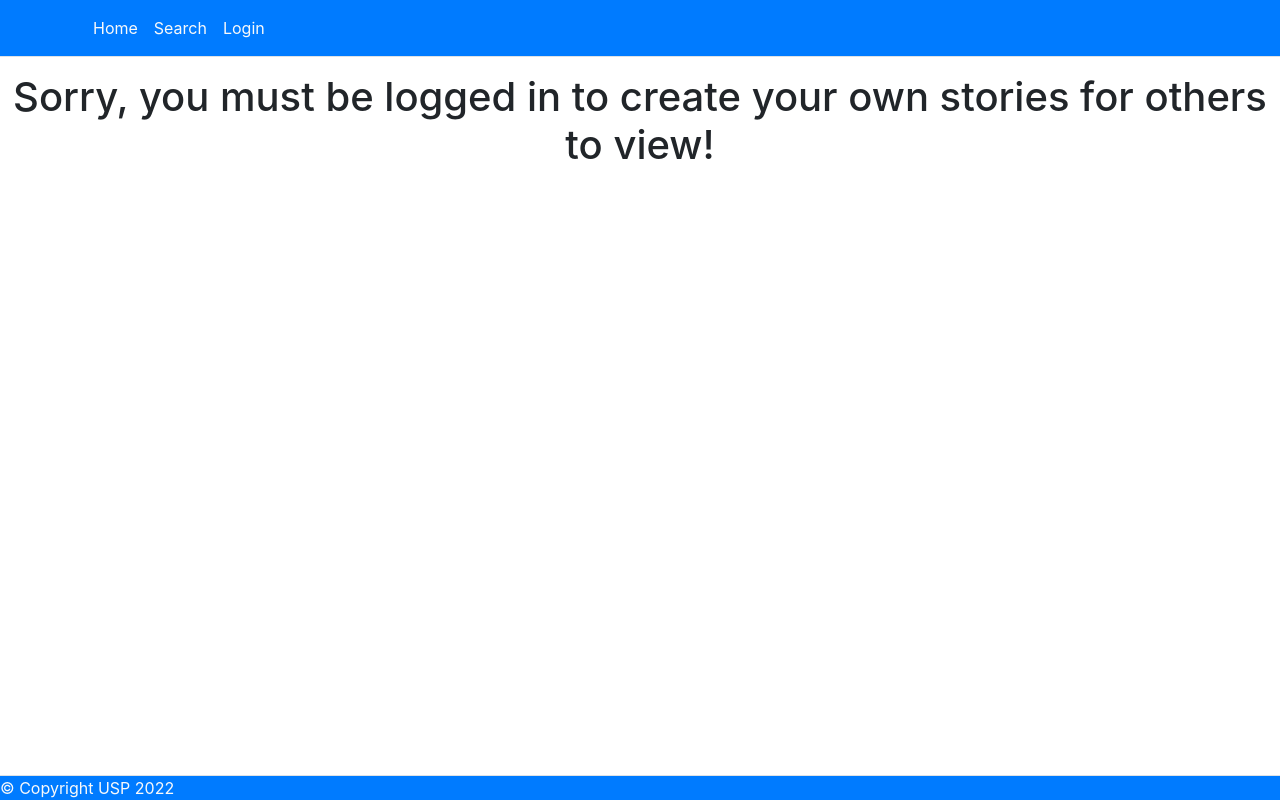
After one commit to IbrahimAli-git/USP-Project, a PHP site: page /CreateStory.php in a window 1280 px wide. The commit adds this page. Run offline with PHP 8.4, Linux system fonts and the light colour scheme.

Commit message:
Add files via upload

```diff
--- /dev/null
+++ b/USP-Project-main/CreateStory.php
@@ -0,0 +1,180 @@
+<?php
+session_start();
+if (isset($_SESSION['id'])) {
+
+
+function getCareers(){
+    $db = new SQLITE3('C:\xampp\Data\USPData.db');
+    $sql = "SELECT careerName FROM Careers";
+    $stmt = $db->prepare($sql);
+    $result = $stmt->execute();
+
+    $arrayResult = [];
+    while ($row = $result->fetchArray()){
+        $arrayResult [] = $row;
+    }
+    return $arrayResult;
+}
+
+?>
+<html lang="en">
+  <head>
+    <meta charset="utf-8">
+    <meta name="viewport" content="width=device-width, initial-scale=1, shrink-to-fit=no">
+    <!-- Bootstrap CSS -->
+    <link rel="stylesheet" href="USP.style.css"/>
+    <link rel="stylesheet" href="https://stackpath.bootstrapcdn.com/bootstrap/4.3.1/css/bootstrap.min.css" integrity="sha384-ggOyR0iXCbMQv3Xipma34MD+dH/1fQ784/j6cY/iJTQUOhcWr7x9JvoRxT2MZw1T" crossorigin="anonymous">
+
+  </head>
+
+  <body class="bgColor">
+	<header>
+			<nav class="navbar navbar-expand-sm navbar-toggleable-sm navbar-light bg-#2dccccad border-bottom box-shadow mb-3 bg-primary">
+					<div class="navbar-collapse collapse d-sm-inline-flex flex-sm-row-reverse">
+					<div class="container">
+                        <ul class="navbar-nav flex-grow-1">
+                        </li>
+                        <li class="nav-item">
+                            <a class="nav-link text-light" href="HomePage.php">Home</a>
+                        </li>
+                        <li class="nav-item">
+                            <a class="nav-link text-light" href="PLACEHOLDER.php">Search</a>
+                        </li>
+                        <li class="nav-item">
+                            <a class="nav-link text-light" href="PLACEHOLDER.php">Login</a>
+                        </li>
+                    </ul>
+                    </div>
+				</div>
+			</nav>
+	</header>
+    </body>
+
+    <div class="container">
+        <br>
+        <br>
+        <br>
+        <form action="createStorySQL.php" method="POST" autocomplete="off">
+
+            <div class="form-group">
+                <label class="control-label col-sm-2" for="title" >Title</label>
+                <div class="col-sm-10">
+                    <input type="title" class="form-control" id="title" placeholder="Enter title" name="title">
+                </div>
+            </div>
+
+            <div class="form-group">
+                <label for="control-label col-sm-2"></label>
+                <div class="col-sm-10">
+                    <h6>Enter text</h6>
+                    <textarea class="form-control" name="body" id="text" cols="30" rows="10" style="width: 900px; border-color: blue;" ></textarea>
+                </div>
+            </div>
+
+            <div class="form-group">
+                <label for="control-label col-sm-2"></label>
+                <div class="col-sm-10">
+                <label for="subject">Subject of Story:</label>
+                <select name="subject">
+                <?php
+                $result = getCareers();
+                for ($i=0; $i<count($result); $i++):
+                    ?>
+                <option value="<?php echo $result[$i]['careerName'];?>">
+                <?php echo $result[$i]['careerName'];?></option>
+                <?php endfor;?>
+            </select>
+                </div>
+            </div>
+            <br>
+            <div class="form-group">
+                <div class="col-sm-offset-2 col-sm-10 ">
+                    <button type="submit" class="btn btn-info">Create</button>
+                </div>
+            </div>
+        </form>
+    </div>
+
+    <div class="fixed-bottom">
+
+        <footer class="border-top  footer text-light bg-#2dccccad bg-primary">
+          <div style=position:relative; right:80px top:20px>
+            &copy; Copyright USP 2022
+          </div>
+
+        </footer>
+
+      </div>
+
+</body>
+
+</html>
+<?php
+}
+
+else {
+?>
+<html>
+
+<head>
+  <meta charset="utf-8">
+  <meta name="viewport" content="width=device-width, initial-scale=1, shrink-to-fit=no">
+
+  <!-- Bootstrap CSS -->
+  <link rel="stylesheet" href="USP.style.css" />
+  <link rel="stylesheet" href="https://stackpath.bootstrapcdn.com/bootstrap/4.3.1/css/bootstrap.min.css"
+    integrity="sha384-ggOyR0iXCbMQv3Xipma34MD+dH/1fQ784/j6cY/iJTQUOhcWr7x9JvoRxT2MZw1T" crossorigin="anonymous">
+
+
+</head>
+
+<body class="bgColor">
+
+  <header>
+
+    <nav
+      class="navbar navbar-expand-sm navbar-toggleable-sm navbar-light bg-#2dccccad border-bottom box-shadow mb-3 bg-primary">
+      <div class="navbar-collapse collapse d-sm-inline-flex flex-sm-row-reverse">
+        <div class="container">
+          <ul class="navbar-nav flex-grow-1">
+            </li>
+            <li class="nav-item">
+              <a class="nav-link text-light" href="HomePage.php">Home</a>
+            </li>
+            <li class="nav-item">
+              <a class="nav-link text-light" href="SearchBar1.html">Search</a>
+            </li>
+            <li class="nav-item">
+              <a class="nav-link text-light" href="login.html">Login</a>
+            </li>
+          </ul>
+        </div>
+      </div>
+    </nav>
+</header>
+<center> <h1> Sorry, you must be logged in to create your own stories for others to view! </h1> </center>
+<br>
+        <br>
+        <br>
+
+
+        <div class="fixed-bottom">
+
+<footer class="border-top  footer text-light bg-#2dccccad bg-primary">
+  <div style=position:relative; right:80px top:20px>
+    &copy; Copyright USP 2022
+  </div>
+
+</footer>
+
+</div>
+
+
+</body>
+
+</html>
+
+<?php
+
+}
+?>
--- a/USP-Project-main/HomePage.php
+++ b/USP-Project-main/HomePage.php
@@ -1,7 +1,6 @@
 <!DOCTYPE html>
 <?php
 session_start();
-//if (isset($_SESSION['id']))
 ?>
 
 <html>
@@ -36,6 +35,9 @@ session_start();
             </li>
             <li class="nav-item">
               <a class="nav-link text-light" href="login.html">Login</a>
+            </li>
+            <li class="nav-item">
+              <a class="nav-link text-light" href="logout.php">Logout</a>
             </li>
           </ul>
         </div>
--- /dev/null
+++ b/USP-Project-main/logout.php
@@ -0,0 +1,4 @@
+<?php
+session_start();
+unset($_SESSION['id']);
+header('location: HomePage.php');
```
Also changed, not shown: USP-Project-main/SearchBar1.html (+7 -5 lines), USP-Project-main/createStorySQL.php (added, +56 -0 lines), USP-Project-main/searchcareerresult.php (added, +99 -0 lines).
